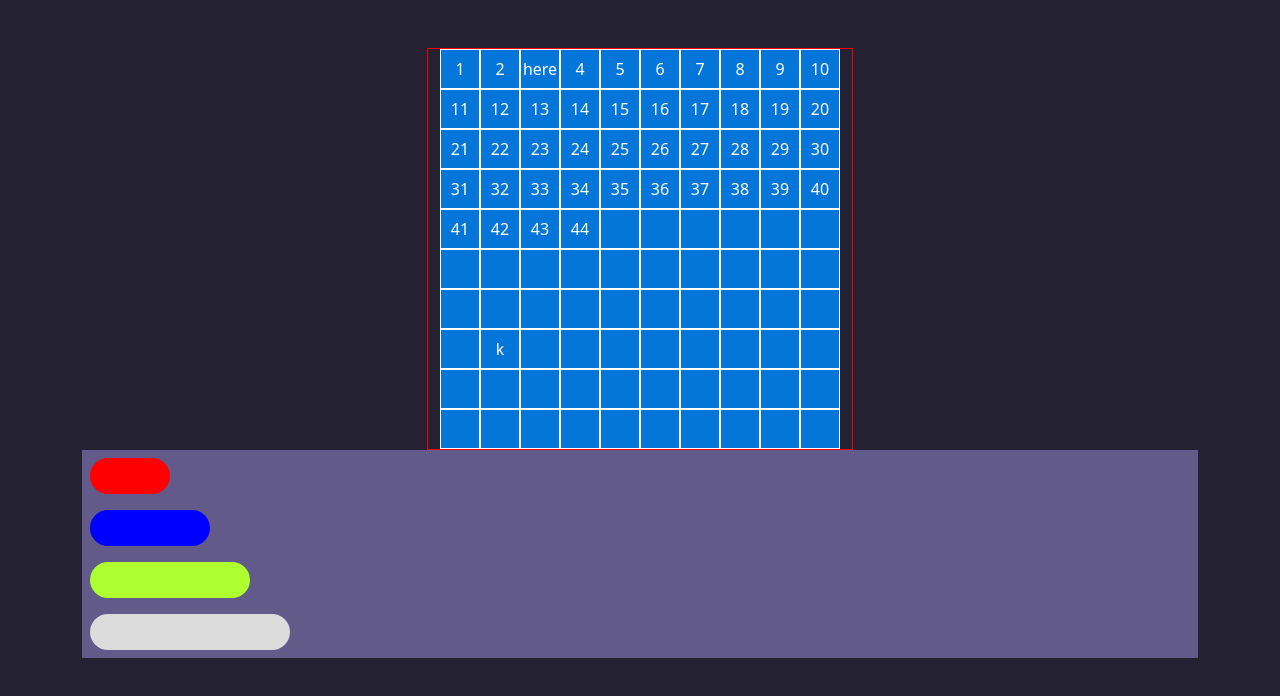
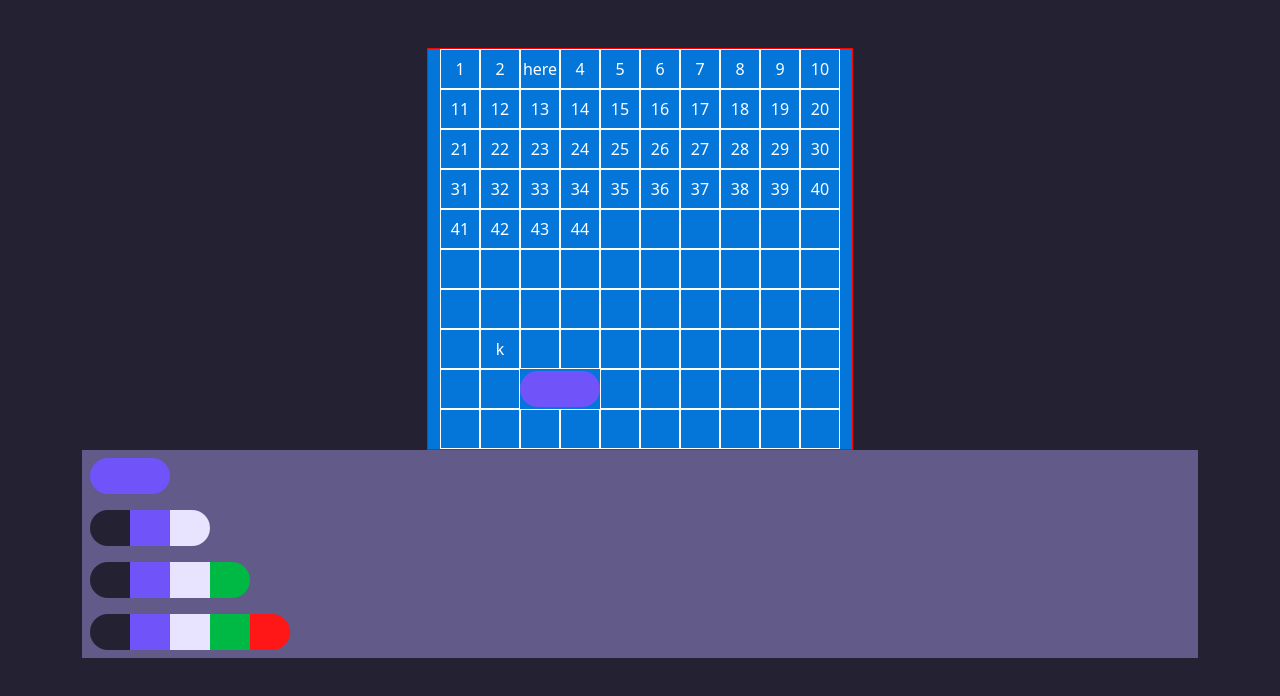
Before and after one commit to CaptainHmD/Battleship-Game, a website: page public/views/game.html in a window 1280 px wide. Drawn offline with nearby package versions, Linux system fonts and the light colour scheme.

Commit message:
cut the ships into parts to make it easy to drag and drop && style the ships for debugging && event listener added for drag and drop also create and testing some requirements for drag and drop Events

```diff
--- a/public/css/game-style.css
+++ b/public/css/game-style.css
@@ -2,6 +2,8 @@
 body , html{
     background-color:#242132 ;
     color: white;
+    z-index: -3;
+
 }
 *, *::after, *::before {
     box-sizing: border-box;
@@ -12,6 +14,7 @@ body , html{
     --mark-size: calc(var(--cell-size) * .7);
     --cell--hover--color: #625a89;
     --cell--background--color: rgb(4, 118, 217);
+    --border--radius: 2.3vmin;
       }
   .board {
     min-width: fit-content;
@@ -27,6 +30,9 @@ body , html{
     align-items: center;
     grid-template-columns: repeat(10, auto);
     border:1px solid red;
+    z-index: 1;
+        background-color: var(--cell--background--color) !important;
+
   }
   .cell {
     width: var(--cell-size);
@@ -37,7 +43,6 @@ body , html{
     align-items: center;
     position: relative;
     cursor: pointer;
-    background-color: var(--cell--background--color);
   }
   .placed{
     cursor:not-allowed;
@@ -52,30 +57,133 @@ body , html{
     flex-direction: column;
     background-color: #625a89;
 }
+
 .ship{
   display: flex;
   flex-wrap: wrap;
   margin: 1vmin;
   width: calc(var(--cell-size)*var(--width,1));
   height: calc(var(--cell-size)*0.9);
-  border-radius: 2.3vmin;
-  background-color: gray;
+  /* border-bottom-left-radius: 2.3vmin; */
+
+  /* background-color: gray; */
 }
 .small-ship{
-  background-color: red;
+  /* background-color: red; */
 --width:2;
 }
 .medium-ship{
-  background-color: blue;
+  /* background-color: blue; */
   --width:3;
 }
 .larg-ship{
-  background-color: greenyellow;
+  /* background-color: greenyellow; */
   --width:4;
 
 }
 .massive-ship{
-  background-color: gainsboro;
+  /* background-color: gainsboro; */
   --width:5;
 
 }
+.start{
+  border-bottom-left-radius: var(--border--radius);
+  border-top-left-radius: var(--border--radius);
+
+}
+.end{
+  border-bottom-right-radius:var(--border--radius);
+  border-top-right-radius: var(--border--radius);
+}
+.small-ship{
+  display: flex;
+  flex-direction: column;
+}
+
+
+
+#small-0{
+  width: var(--cell-size)!important;
+  height: calc(var(--cell-size)*0.9)!important;
+  background-color: #7153fa  !important;
+
+  border: none!important;
+}
+#small-1{
+  width: var(--cell-size);
+  height: calc(var(--cell-size)*0.9);;
+  background-color: #7153fa !important;
+   z-index: 1;
+  border: none;
+}
+
+
+
+
+#medium-0{
+  width: var(--cell-size);
+  height: calc(var(--cell-size)*0.9);
+  background-color: #242132;
+}
+#medium-1{
+  width: var(--cell-size);
+  height: calc(var(--cell-size)*0.9);;
+  background-color: #7153fa;
+}
+#medium-2{
+  width: var(--cell-size);
+  height: calc(var(--cell-size)*0.9);;
+  background-color: #e8e3ff;
+}
+
+
+
+
+#larg-0{
+  width: var(--cell-size);
+  height: calc(var(--cell-size)*0.9);
+  background-color: #242132;
+}
+#larg-1{
+  width: var(--cell-size);
+  height: calc(var(--cell-size)*0.9);;
+  background-color: #7153fa;
+}
+#larg-2{
+  width: var(--cell-size);
+  height: calc(var(--cell-size)*0.9);;
+  background-color: #e8e3ff;
+}
+#larg-3{
+  width: var(--cell-size);
+  height: calc(var(--cell-size)*0.9);;
+  background-color: #00b844;
+}
+
+
+
+#massive-0{
+  width: var(--cell-size);
+  height: calc(var(--cell-size)*0.9);
+  background-color: #242132;
+}
+#massive-1{
+  width: var(--cell-size);
+  height: calc(var(--cell-size)*0.9);;
+  background-color: #7153fa;
+}
+#massive-2{
+  width: var(--cell-size);
+  height: calc(var(--cell-size)*0.9);;
+  background-color: #e8e3ff;
+}
+#massive-3{
+  width: var(--cell-size);
+  height: calc(var(--cell-size)*0.9);;
+  background-color: #00b844;
+}
+#massive-4{
+  width: var(--cell-size);
+  height: calc(var(--cell-size)*0.9);;
+  background-color: #ff1616;
+}
--- a/public/js/script-game.js
+++ b/public/js/script-game.js
@@ -47,3 +47,37 @@ const place = (cell) => {
 
 
 cells.item(2).innerHTML = 'here'
+
+//const cells = document.querySelectorAll('[data-cell]');
+
+const board = document.querySelector('#board'); //! game board
+
+
+const dragAbles = document.querySelectorAll('.drag')
+
+dragAbles.forEach(ships => {
+    ships.addEventListener('dragstart', ship => { // this will start when you dragging the ships
+        console.log('dragging');
+        ships.classList.add('dragging'); // for some effects
+        console.log(ship.target);
+    })
+    ships.addEventListener('dragend', ship => {
+        ships.classList.remove('dragging')// to remove the effects
+        console.log(ship.target);
+
+    })
+    ships.addEventListener('mousedown',handler=>{
+        console.log('click:\t', (handler.target.id).split('-')[1]); //! for knowing where is the parts the has been clicked
+        // console.log(Array.from(handler.currentTarget.parentNode.children).indexOf(handler.currentTarget));
+
+    })
+})
+
+cells.forEach(cell => {
+    cell.addEventListener('dragover', handler => {
+        handler.preventDefault()// cancels the event if it is cancelable, meaning that the default action that belongs to the event will not occur.
+        console.log("handler \t\t", handler);
+        console.log('tar\n\n', handler.target);
+        console.log(Array.from(handler.currentTarget.parentNode.children).indexOf(handler.currentTarget));
+    })
+})
--- a/public/views/game.html
+++ b/public/views/game.html
@@ -98,8 +98,8 @@
         <div class="cell" data-cell></div>
         <div class="cell" data-cell></div>
         <div class="cell" data-cell></div>
-        <div class="cell" data-cell></div>
-        <div class="cell" data-cell></div>
+        <div class="cell start" id="small-0" data-cell></div>
+        <div class="cell end" id="small-1" data-cell></div>
         <div class="cell" data-cell></div>
         <div class="cell" data-cell></div>
         <div class="cell" data-cell></div>
@@ -121,12 +121,12 @@
     <div class="row">
       <div class="container">
       <div class="flex-display">
-        <div class="ship small-ship" draggable="true"><div id="small-0"></div><div id="small-1"></div></div>
-        <div class="ship medium-ship" draggable="true"><div id="medium-0"></div><div id="medium-1"></div><div id="medium-2"></div></div>
-        <div class="ship larg-ship" draggable="true"><div id="larg-0"></div><div id="larg-1"></div><div id="larg-2"></div></div>
-        <div class="ship massive-ship" draggable="true"><div id="massive-0"></div><div id="massive-1"></div><div id="massive-2"></div><div id="massive-3"></div></div>
+        <div class="ship small-ship drag" draggable="true"><div id="small-0"class="start"></div><div id="small-1"class="end"></div></div>
+        <div class="ship medium-ship drag" draggable="true"><div id="medium-0"class="start" start></div><div id="medium-1"></div><div id="medium-2"class="end"></div></div>
+        <div class="ship larg-ship drag" draggable="true"><div id="larg-0"class="start"></div><div id="larg-1"></div><div id="larg-2"></div><div id="larg-3"class="larg end"></div></div>
+        <div class="ship massive-ship drag" draggable="true"><div id="massive-0"class="start"></div><div id="massive-1"></div><div id="massive-2"></div><div id="massive-3"></div><div id="massive-4"class="end"></div></div>
         </div>
-        </div>
+          </div>
 
     </div>
   </div> <!--Container-->
```
Also changed, not shown: index.js (+0 -12 lines), package.json (+0 -11 lines).
